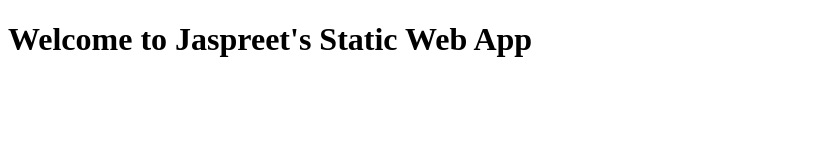
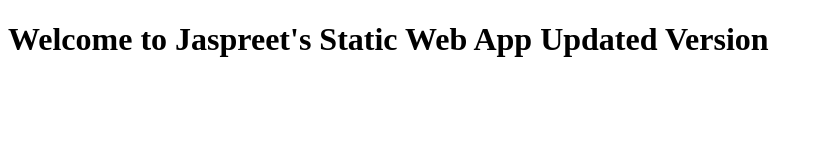
Before and after one commit to jaspreet1388/cst8911, a plain HTML site: page index.html in a window 1280 px wide. Shown: the whole page, without its empty margins (0-823 px from the left). Drawn offline with Linux system fonts and the light colour scheme.

Commit message:
Update index.html

```diff
--- a/index.html
+++ b/index.html
@@ -6,6 +6,6 @@
     <title>Jasprret's Azure Web App</title>
 </head>
 <body>
-    <h1>Welcome to Jaspreet's Static Web App</h1>
+    <h1>Welcome to Jaspreet's Static Web App Updated Version</h1>
 </body>
 </html>
```
